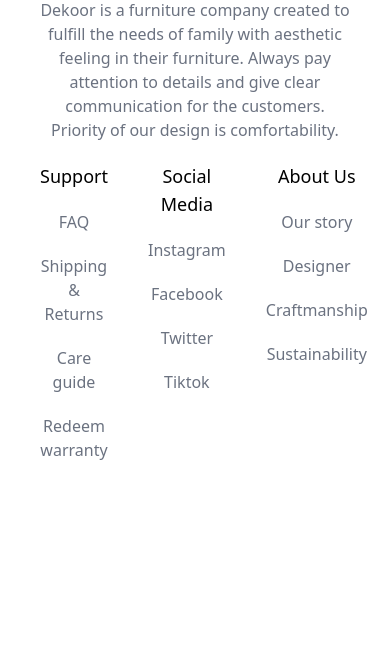
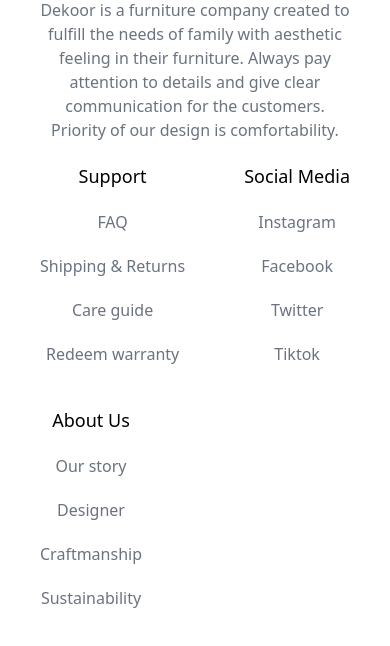
Before and after one commit to NafisHandoko/SkwnFrontendDev-a-Nafis-Arinda-Rizky-Putra-Handoko, a plain HTML site: page index.html in a window 390 px wide. Shown: the part 3039-3685 px from the top of the page. Before the commit the page ends 3541 px from the top, so only its background shows below. Drawn offline with nearby package versions, Linux system fonts and the light colour scheme.

Commit message:
add flex-wrap to footer

```diff
--- a/index.html
+++ b/index.html
@@ -212,7 +212,7 @@
                     of our design is comfortability.</p>
                 <span class="text-gray-500 hidden lg:inline-block">©Copyright 2022 Dekoor</span>
             </div>
-            <div class="w-full lg:w-1/2 flex flex-row justify-between lg:justify-end gap-10">
+            <div class="w-full lg:w-1/2 flex flex-row flex-wrap justify-between lg:justify-end gap-10">
                 <div class="flex flex-col gap-5 text-gray-500">
                     <span class="font-medium text-lg text-black">Support</span>
                     <a href="#">FAQ</a>
```
